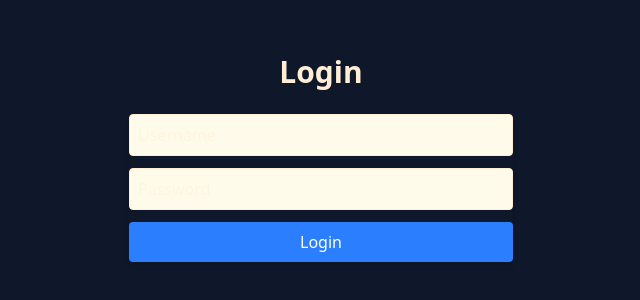
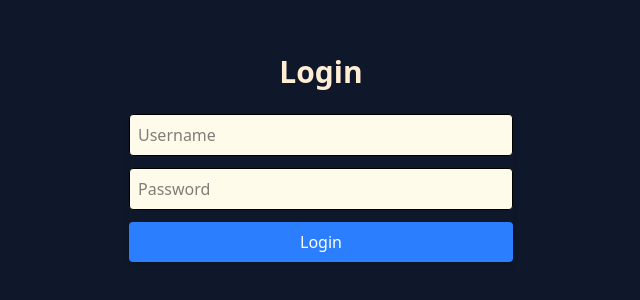
Before and after one commit to Art-Labyrinth/Head-Quarters, a React (Vite) app: page / in a window 1280 px wide. Shown: the part 242-542 px from the top of the page, without its empty margins (319-959 px from the left). Built offline with nearby package versions, Linux system fonts and the light colour scheme.

Commit message:
fix: add text color to the Login component input container for better visibility

```diff
--- a/src/pages/Login.tsx
+++ b/src/pages/Login.tsx
@@ -64,7 +64,7 @@ const Login: React.FC = () => {
     return (
         <div className="flex flex-col items-center justify-center h-screen text-orange-100">
             <h1 className="text-3xl font-bold mb-6">Login</h1>
-            <div className="flex flex-col w-sm shadow-md rounded">
+            <div className="flex flex-col w-sm shadow-md rounded text-black">
                 <input id="username" type="text" placeholder="Username" required className="mb-3 p-2 border rounded bg-amber-50" />
                 <input id="password" type="password" placeholder="Password" required className="mb-3 p-2 border rounded bg-amber-50" />
                 <button type="button" className="p-2 bg-blue-500 text-white rounded hover:bg-blue-600" onClick={handleLogin}>Login</button>
```
